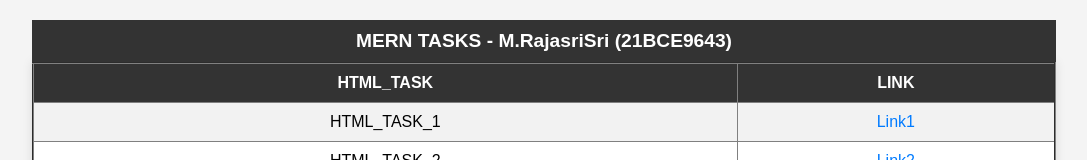
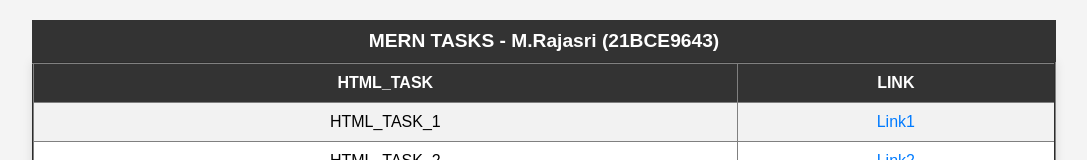
Before and after one commit to MRajasri23/Mern_Task, a plain HTML site: page index.html in a window 1280 px wide. Shown: the top 160 px of the page, without its empty margins (96-1183 px from the left). Drawn offline with Linux system fonts and the light colour scheme.

Commit message:
Update index.html

```diff
--- a/index.html
+++ b/index.html
@@ -63,7 +63,7 @@
   <body>
     <table border="2" align="center">
       <caption>
-        MERN TASKS - M.RajasriSri (21BCE9643)
+        MERN TASKS - M.Rajasri (21BCE9643)
       </caption>
       <th>HTML_TASK</th>
       <th>LINK</th>
```
